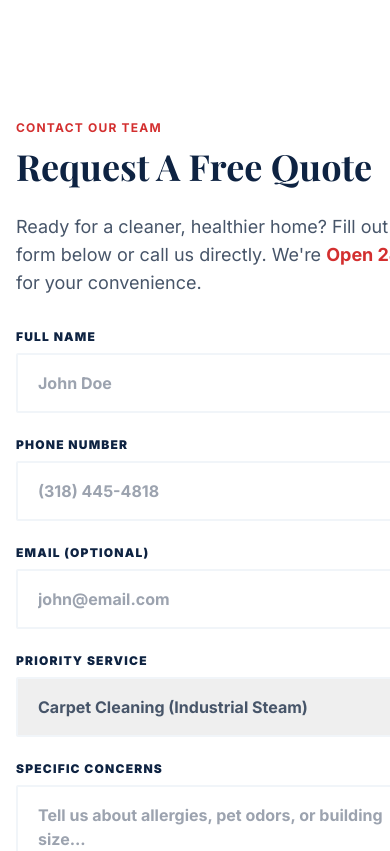
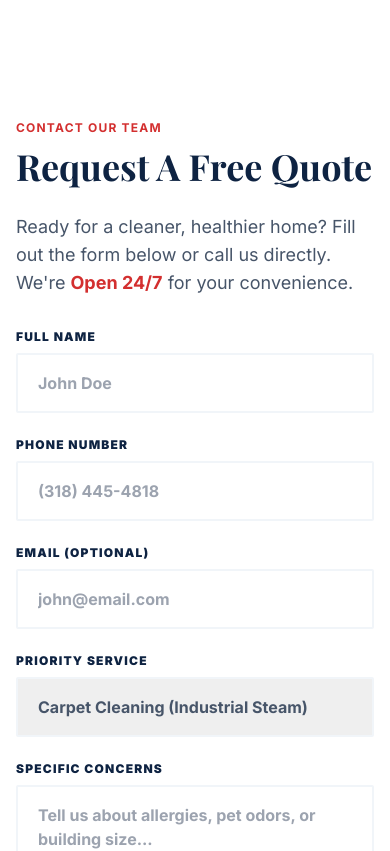
Before and after one commit to Founditmarketing/Pro-carpet-and-duct, a React (Vite) app: page / in a window 390 px wide. Shown: the part 10340-11191 px from the top of the page. Built offline with nearby package versions, Linux system fonts and the light colour scheme; a web font is replaced by a local one.

Commit message:
Fix grid tracks expanding to untruncated content size

```diff
--- a/src/components/Contact.tsx
+++ b/src/components/Contact.tsx
@@ -34,7 +34,7 @@ const Contact: React.FC = () => {
         <div className="grid lg:grid-cols-2 gap-16">
 
           {/* Left Column: Form */}
-          <div className="animate-fade-in-up">
+          <div className="animate-fade-in-up min-w-0">
             <span className="text-secondary font-bold tracking-widest uppercase text-xs md:text-sm mb-2 block">Contact Our Team</span>
             <h2 className="text-4xl md:text-5xl lg:text-6xl font-serif font-bold text-primary mb-6 leading-tight">Request A Free Quote</h2>
             <p className="text-slate-600 mb-8 text-lg font-medium">
@@ -123,7 +123,7 @@ const Contact: React.FC = () => {
           </div>
 
           {/* Right Column: Map & Areas */}
-          <div className="space-y-8 lg:pt-12">
+          <div className="space-y-8 lg:pt-12 min-w-0">
             <div className="bg-primary rounded-md p-2 shadow-2xl h-[450px] relative">
               <div className="absolute top-4 left-4 right-4 sm:top-6 sm:left-6 sm:right-auto z-10 bg-white text-primary px-3 sm:px-5 py-2 sm:py-3 rounded-sm text-[10px] sm:text-xs font-black shadow-2xl flex items-center justify-center sm:justify-start gap-2 sm:gap-3 border-b-4 border-secondary overflow-hidden min-w-0">
                 <MapPin className="w-4 h-4 sm:w-5 sm:h-5 text-secondary shrink-0" />
```
